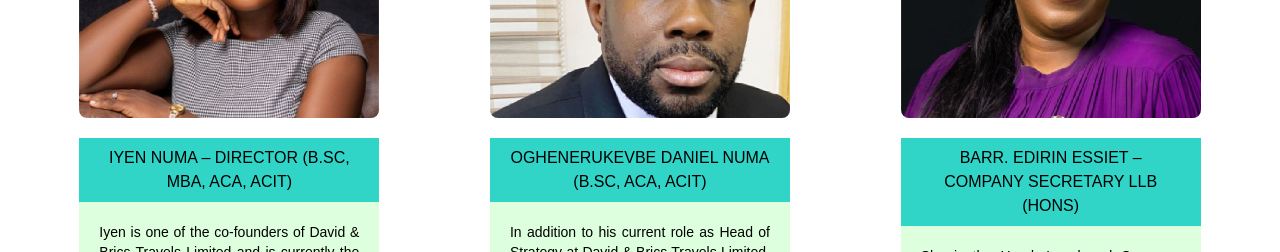
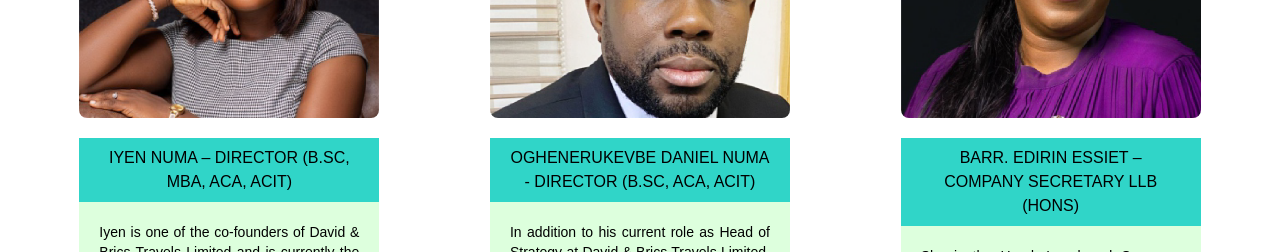
Before and after one commit to rexedge/davidandbricks, a Next.js app: page / in a window 1280 px wide. Shown: the part 5194-5446 px from the top of the page. Built offline with nearby package versions, Linux system fonts and the light colour scheme; a web font is replaced by a local one.

Commit message:
Completed

```diff
--- a/src/components/About.js
+++ b/src/components/About.js
@@ -13,7 +13,7 @@ const ABOUT_US = [
      {
           idx: 1,
           image: '/images/numa.png',
-          title: 'OGHENERUKEVBE DANIEL NUMA (B.Sc, ACA, ACIT) ',
+          title: 'OGHENERUKEVBE DANIEL NUMA - DIRECTOR (B.SC, ACA, ACIT)',
           description: "In addition to his current role as Head of Strategy at David & Brics Travels Limited, Oghenerukevbe was one of the founding partners of the company. Presently, he works as a relationship manager at Gtbank Plc, where he is responsible for supervising the Advantium banking customers within his business segment. Prior to his engagement in the retail business unit, he had worked in the Transaction Services Division overseeing branch operations and administration. He holds a Bachelor of Science degree in Accounting from Igbinedion University Okada. He is an Associate Member of the Institute of Chartered Accountants of Nigeria (ICAN) and the  Chartered Institute of Taxation respectively. Oghenerukevbe has been a member of the Board of Directors of the company ever since it was founded, and he contributes in a variety of capacities to the company's efforts to achieve its planned business objectives."
      },
      {
--- a/src/components/Contact.js
+++ b/src/components/Contact.js
@@ -21,7 +21,6 @@ export default function Contact() {
           //      method: 'POST',
           //      headers: {
           //           'Content-Type': 'application/json',
-          //           Authorization: 'Bearer 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', // replace with your API key
           //      },
           //      body: JSON.stringify({
           //           personalizations: [
```
